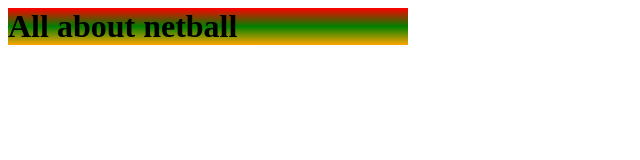
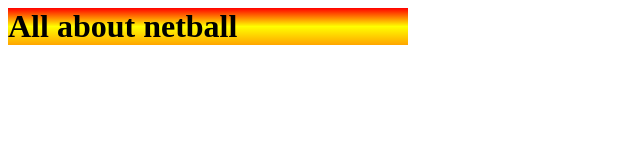
Before and after one commit to mc100856/mypage, a plain HTML site: page index.html in a window 1280 px wide. Shown: the whole page, without its empty margins (0-640 px from the left). Drawn offline with Linux system fonts and the light colour scheme.

Commit message:
Update index.html

```diff
--- a/index.html
+++ b/index.html
@@ -3,7 +3,7 @@
 <title>My github page</title>
 <style>
 .b7 {
-background-image: linear-gradient(red, green, orange);
+background-image: linear-gradient(red, yellow, orange);
 width:400px;
 }
 
```
